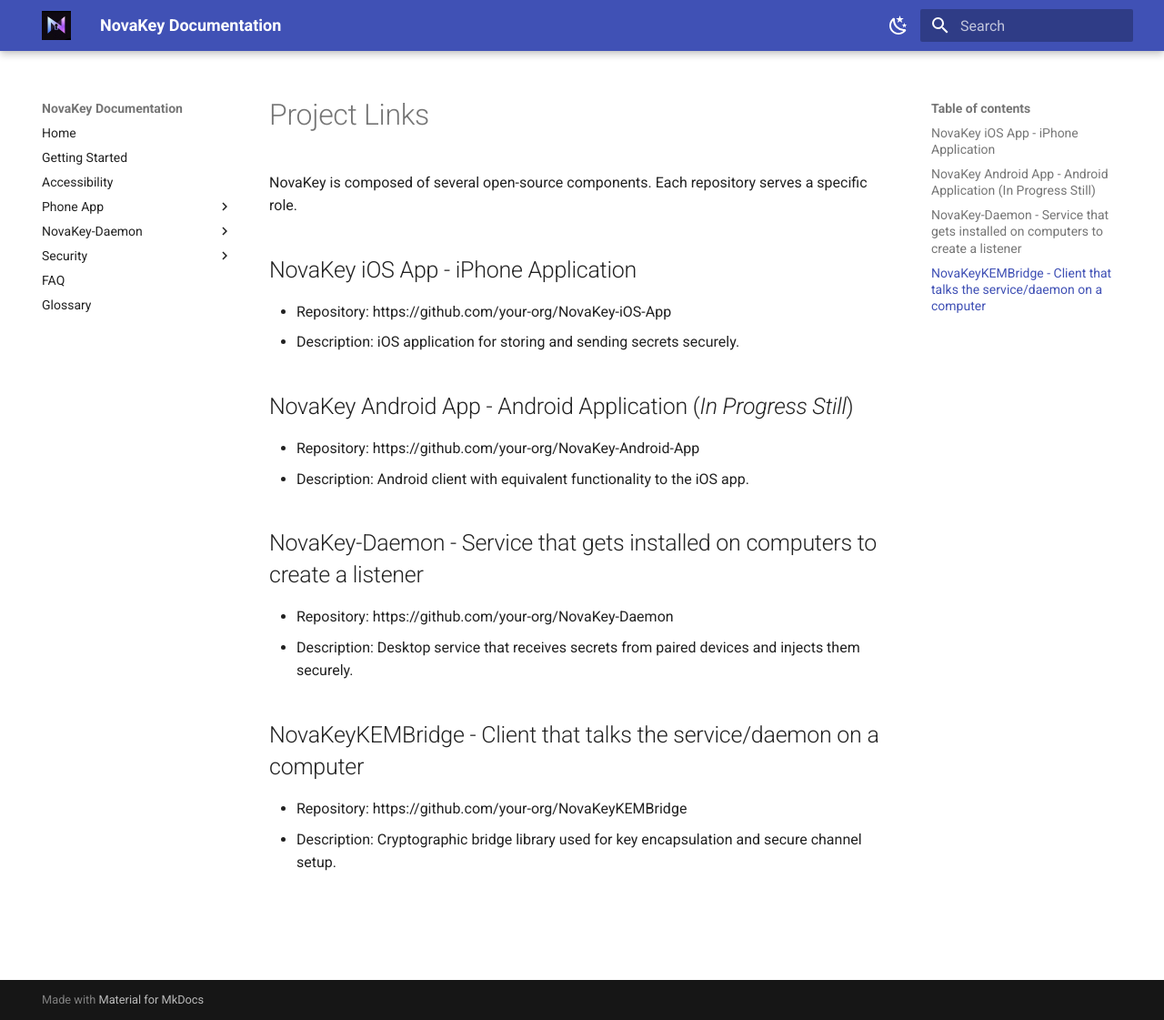
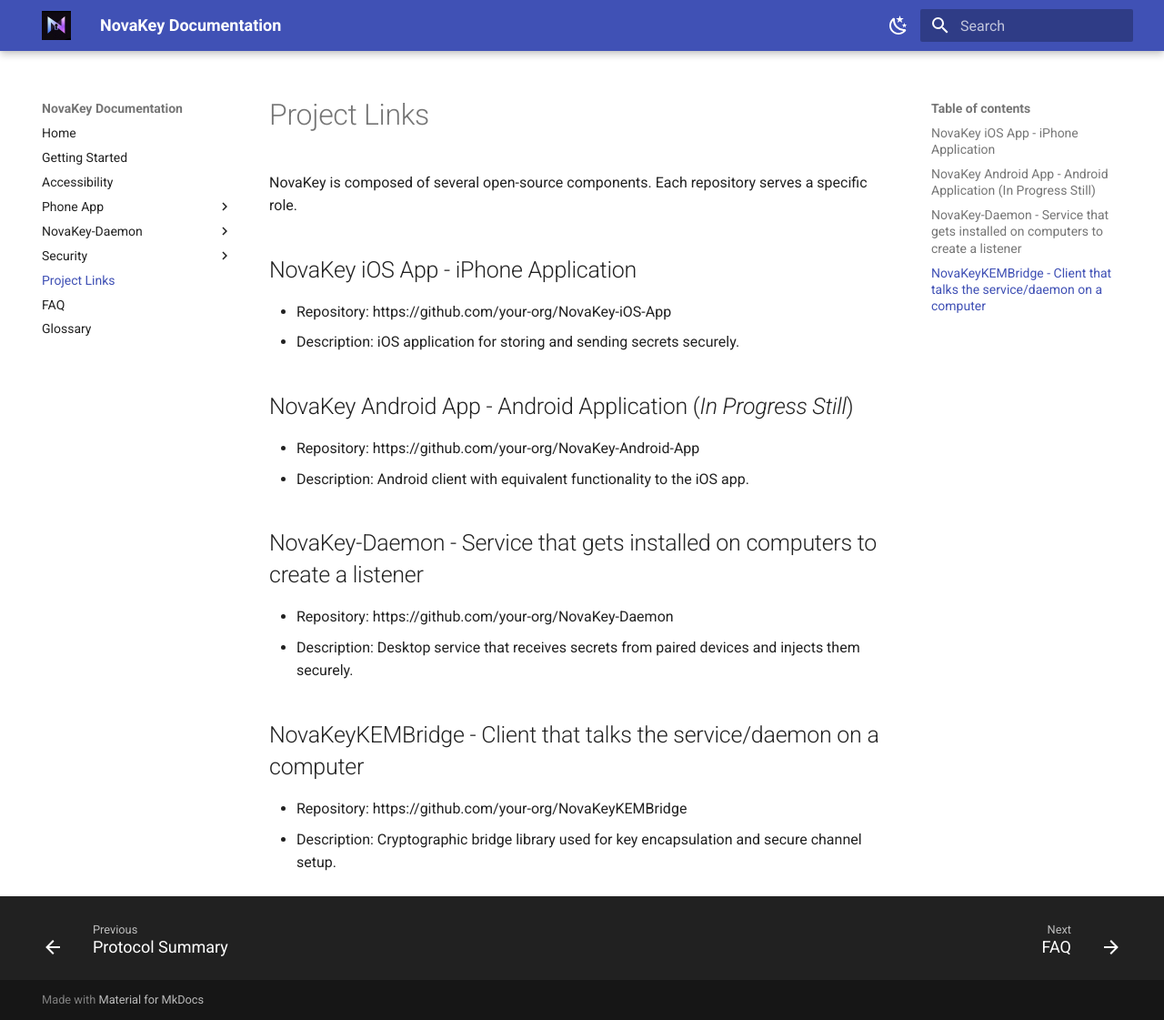
Before and after one commit to OsbornePro/NovaKey-Daemon, an MkDocs documentation site: the page built from docs/links.md, in a window 1280 px wide and 1121 px high. Shown: the whole window at 91% size. Built offline with MkDocs 1.6.1 and Material for MkDocs 9.7.7, drawn with Linux system fonts in a browser that asks for light colours.

Commit message:
Add Project Links section to mkdocs.yml

```diff
--- a/mkdocs.yml
+++ b/mkdocs.yml
@@ -61,6 +61,7 @@ nav:
   - Security:
       - Overview: security/overview.md
       - Protocol Summary: security/protocol-summary.md
+  - Project Links: links.md
   - FAQ: faq.md
   - Glossary: glossary.md
 
```
